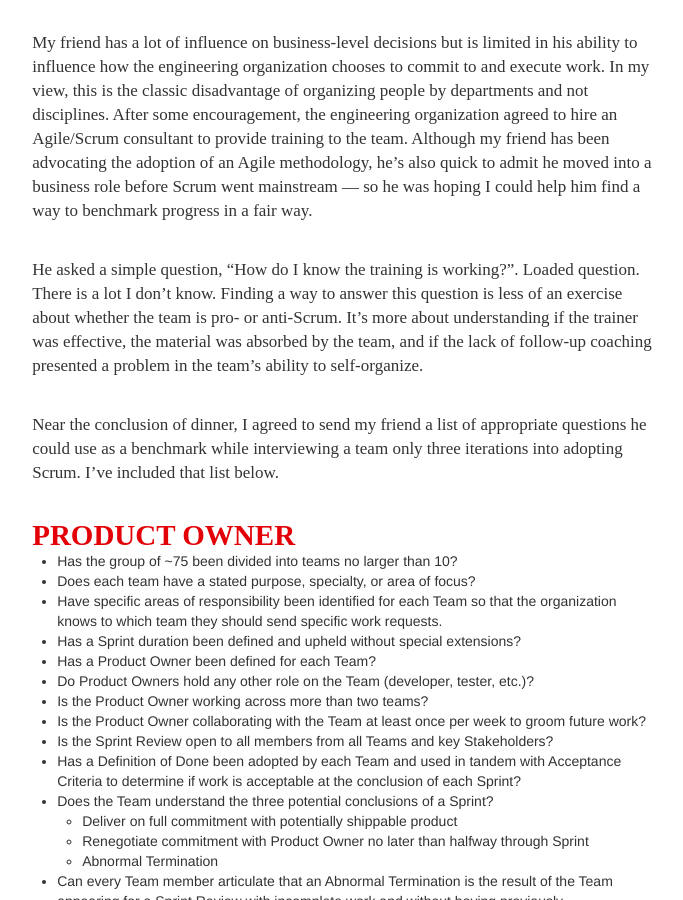
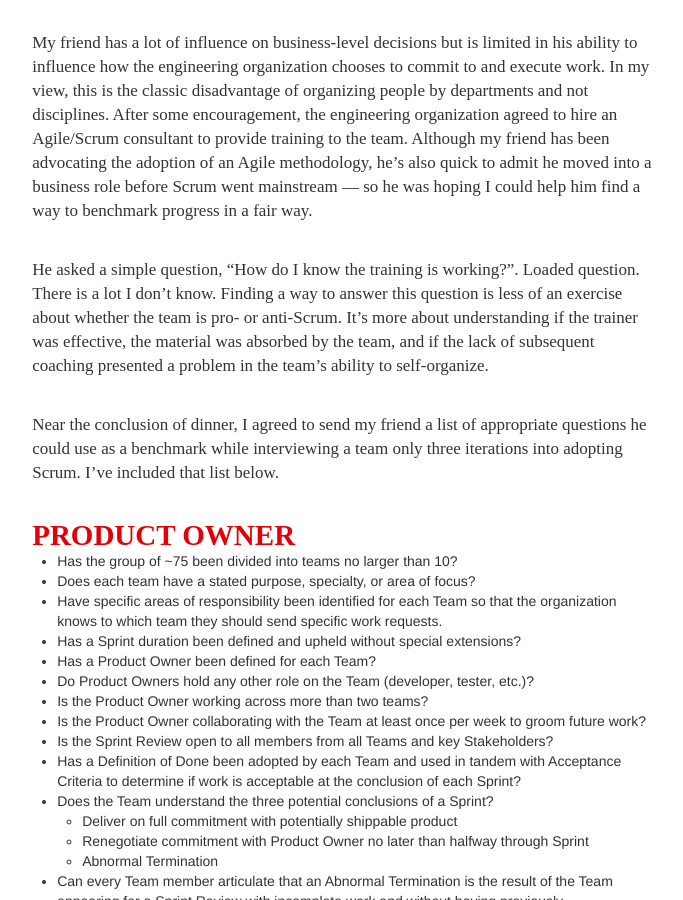
Before and after one commit to wovchko/inklings, a Jekyll site: the page built from _posts/2013-02-20-early-scrum-health-check.md, in a window 1280 px wide and 900 px high, scrolled down 699 px. Shown: the whole window, without its empty margins (296-979 px from the left). Built offline with Jekyll 4.4.1, drawn with Linux system fonts in a browser that asks for light colours; Markdown is read by kramdown in place of the engine named in the settings.

```diff
--- a/_posts/2013-02-20-early-scrum-health-check.md
+++ b/_posts/2013-02-20-early-scrum-health-check.md
@@ -15,7 +15,7 @@
 
 My friend has a lot of influence on business-level decisions but is limited in his ability to influence how the engineering organization chooses to commit to and execute work.  In my view, this is the classic disadvantage of organizing people by departments and not disciplines.  After some encouragement, the engineering organization agreed to hire an Agile/Scrum consultant to provide training to the team.  Although my friend has been advocating the adoption of an Agile methodology, he's also quick to admit he moved into a business role before Scrum went mainstream — so he was hoping I could help him find a way to benchmark progress in a fair way.
 
-He asked a simple question, "How do I know the training is working?".  Loaded question.  There is a lot I don't know.   Finding a way to answer this question is less of an exercise about whether the team is pro- or anti-Scrum.  It's more about understanding if the trainer was effective, the material was absorbed by the team, and if the lack of follow-up coaching presented a problem in the team's ability to self-organize.
+He asked a simple question, "How do I know the training is working?".  Loaded question.  There is a lot I don't know.   Finding a way to answer this question is less of an exercise about whether the team is pro- or anti-Scrum.  It's more about understanding if the trainer was effective, the material was absorbed by the team, and if the lack of subsequent coaching presented a problem in the team's ability to self-organize.
 
 Near the conclusion of dinner, I agreed to send my friend a list of appropriate questions he could use as a benchmark while interviewing a team only three iterations into adopting Scrum.  I've included that list below.
 
```
